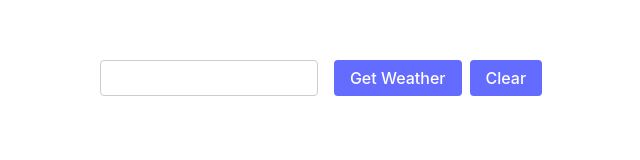
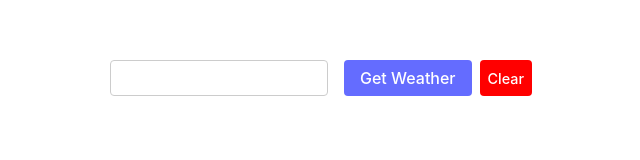
Before and after one commit to maro14/open-weather, a React (Vite) app: page / in a window 1280 px wide. Shown: the part 281-441 px from the top of the page, without its empty margins (319-959 px from the left). Built offline with nearby package versions, Linux system fonts and the light colour scheme; no server answers.

Commit message:
update css for clear button

```diff
--- a/src/components/RecentSearches/RecentSearches.css
+++ b/src/components/RecentSearches/RecentSearches.css
@@ -44,7 +44,7 @@
   border: none;
   color: white;
   padding: 0.4rem 1rem;
-  border-radius: 20px;
+  border-radius: 10px;
   font-size: 0.9rem;
   cursor: pointer;
   transition: all 0.2s ease;
--- a/src/components/SearchBar/SearchBar.css
+++ b/src/components/SearchBar/SearchBar.css
@@ -51,3 +51,13 @@ button:disabled {
   background-color: #cccccc;
   cursor: not-allowed;
 }
+
+
+.search-container .clear-button {
+  background-color: red;
+  color: white;
+}
+
+.search-container .clear-button:hover {
+  background-color: darkred;
+}
--- a/src/components/SearchBar/SearchBar.tsx
+++ b/src/components/SearchBar/SearchBar.tsx
@@ -45,6 +45,7 @@ export function SearchBar({ onSearch, loading }: SearchBarProps) {
         type="button"
         onClick={() => setCity('')}
         disabled={loading}
+        className="clear-button"
         aria-label="Clear"
       >
         Clear
```
